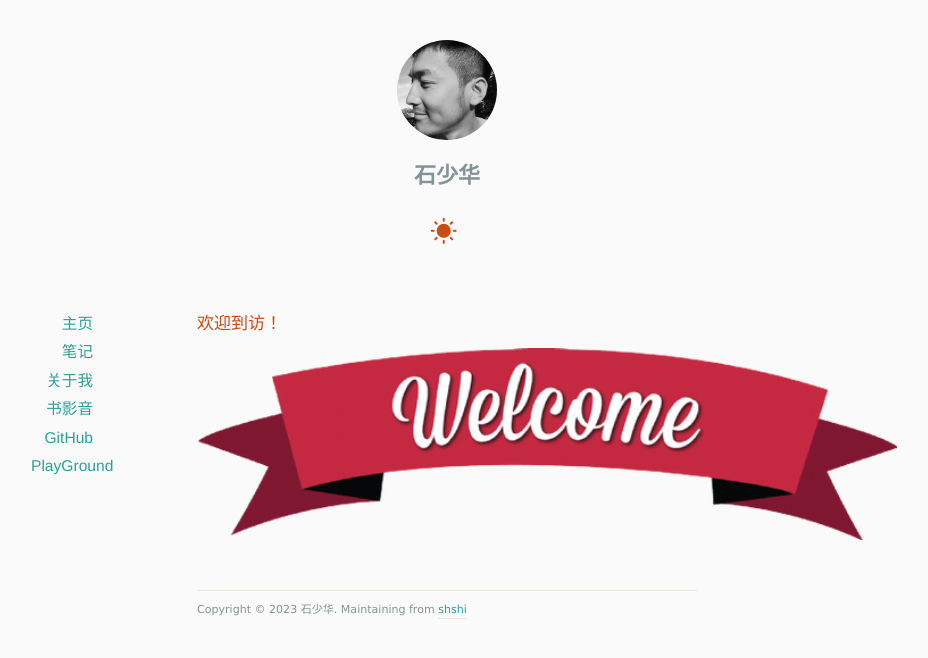
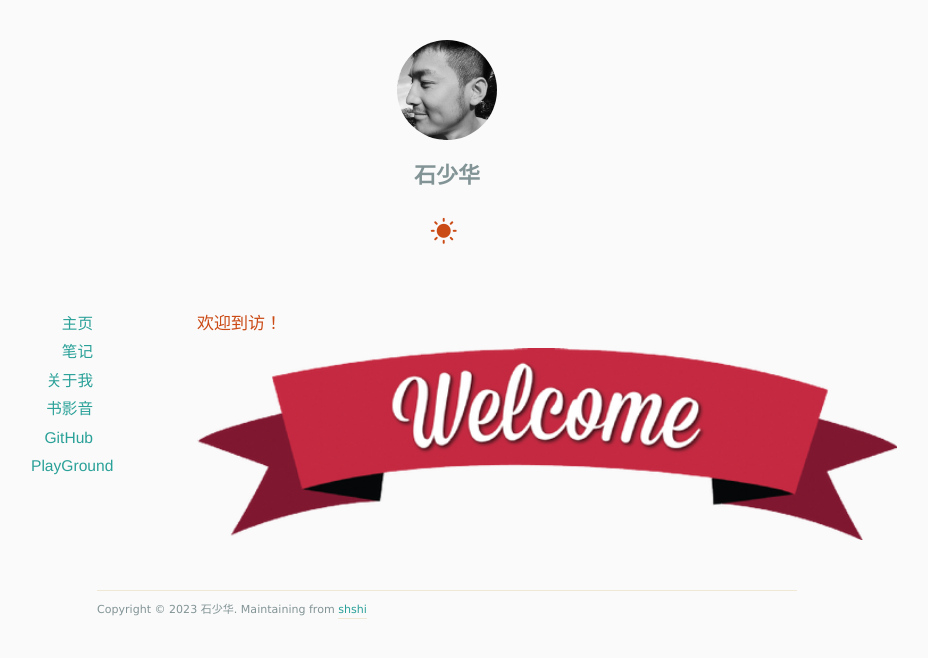
Before and after one commit to shshi/shishaohua.github.io, a Jekyll site: the page built from docs/index.html, in a window 1280 px wide. Shown: the top 658 px of the page, without its empty margins (193-1121 px from the left). Built offline with Jekyll 4.4.1, drawn with Linux system fonts in a browser that asks for light colours; nearby versions of some CDN libraries; the list of posts is cut into pages by our own code.

Commit message:
Update style.css

```diff
--- a/docs/assets/css/style.css
+++ b/docs/assets/css/style.css
@@ -153,7 +153,7 @@ h3 {
 }
 
 #footer {
-	width: 500px;
+	width: 700px; /*** 500px ***/
 	margin: 50px auto 20px auto;
 	padding-top: 10px;
 	font-size: 0.85em;
```
